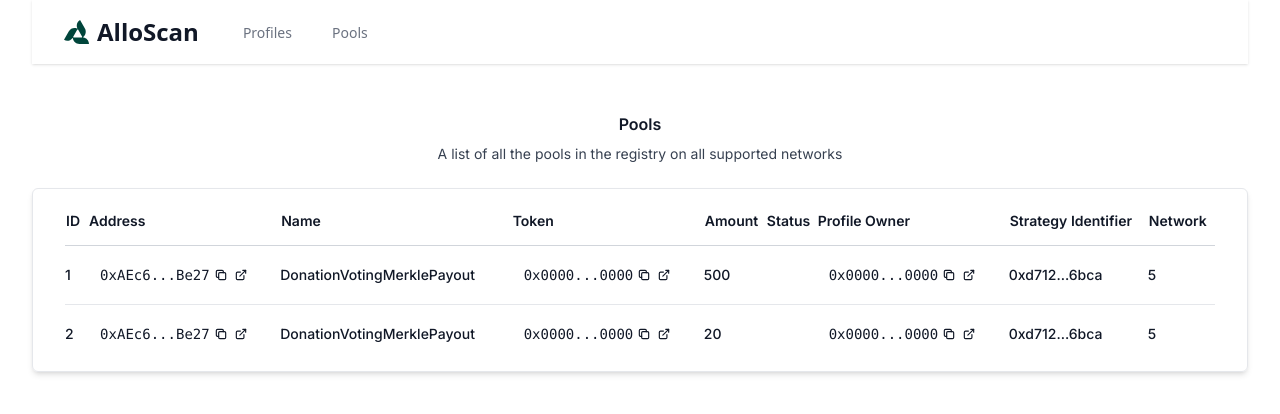
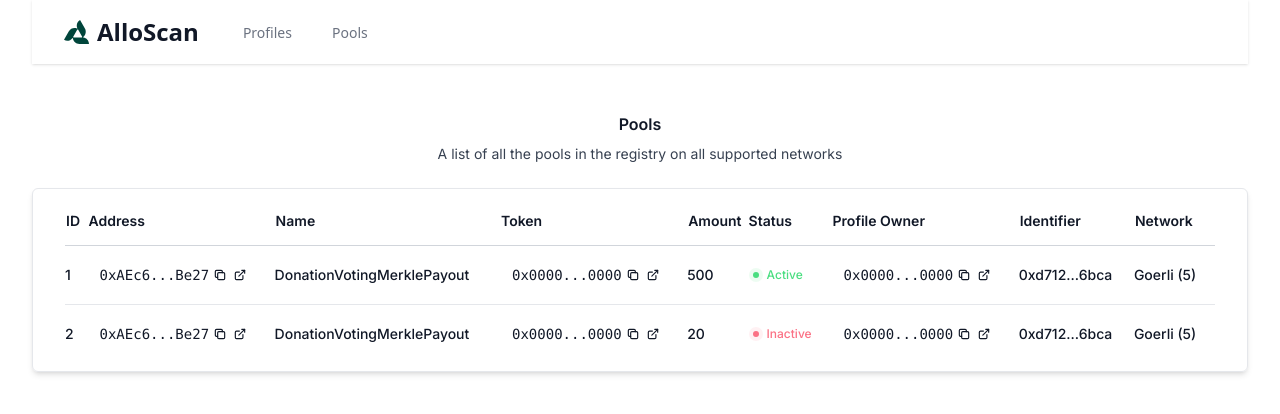
Before and after one commit to allo-protocol/allo-scan, a Next.js app: page /pool in a window 1280 px wide. Shown: the top 414 px of the page. Built offline with nearby package versions, Linux system fonts and the light colour scheme.

Commit message:
status component

```diff
--- a/src/components/Pool/Pool.tsx
+++ b/src/components/Pool/Pool.tsx
@@ -4,6 +4,8 @@ import { useContext } from "react";
 import Table from "../Table";
 import { TTableData } from "@/types/types";
 import { Address, convertBytesToShortString } from "../Address";
+import { convertChainIdToNetworkName } from "@/utils";
+import Status from "../Status";
 
 const Pool = () => {
   // const { pools } = useContext(PoolContext);
@@ -47,7 +49,7 @@ const Pool = () => {
       "Amount",
       "Status",
       "Profile Owner",
-      "Strategy Identifier",
+      "Identifier",
       "Network",
     ],
     rows: pools.map((pool) => {
@@ -59,11 +61,12 @@ const Pool = () => {
         // eslint-disable-next-line react/jsx-key
         <Address address={pool.token} chainId={pool.chainId} />,
         pool.amount,
-        pool.status,
+        // eslint-disable-next-line react/jsx-key
+        <Status status={pool.status} />,
         // eslint-disable-next-line react/jsx-key
         <Address address={pool.profileOwner} chainId={pool.chainId} />,
         convertBytesToShortString(pool.strategyIdentifier),
-        pool.chainId,
+        convertChainIdToNetworkName(pool.chainId),
       ];
     }),
   };
--- /dev/null
+++ b/src/components/Status.tsx
@@ -0,0 +1,27 @@
+const Status = ({ status }: { status: boolean }) => {
+  return (
+    <td className="flex items-center">
+      <div
+        id="status-dot"
+        className={`${
+          status
+            ? "text-green-400 bg-green-400/10"
+            : "text-rose-400 bg-rose-400/10"
+        } flex-none rounded-full p-1 h-3.5 w-3.5`}
+      >
+        <div className="h-1.5 w-1.5 rounded-full bg-current" />
+      </div>
+      <div
+        className={`${
+          status ? "text-green-400" : "text-rose-400"
+        } hidden sm:block ml-1 text-xs`}
+      >
+        {" "}
+        {/* Add margin for spacing */}
+        {status ? "Active" : "Inactive"}
+      </div>
+    </td>
+  );
+};
+
+export default Status;
--- a/src/utils.ts
+++ b/src/utils.ts
@@ -5,3 +5,7 @@ const networks = getNetworks();
 export const convertChainIdToNetworkName = (chainId: number) => {
   return `${networks[chainId].name} (${chainId})`;
 };
+
+export function classNames(...classes: any[]) {
+  return classes.filter(Boolean).join(" ");
+}
```
